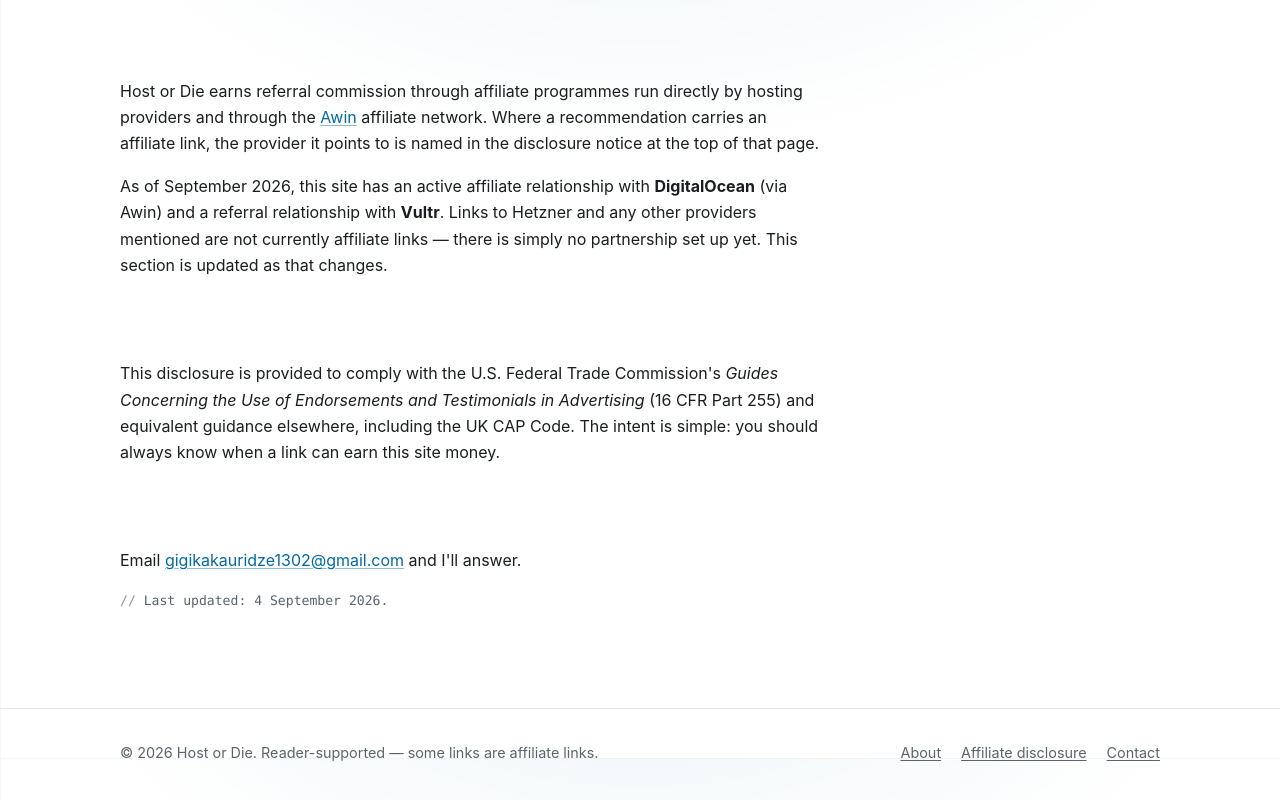
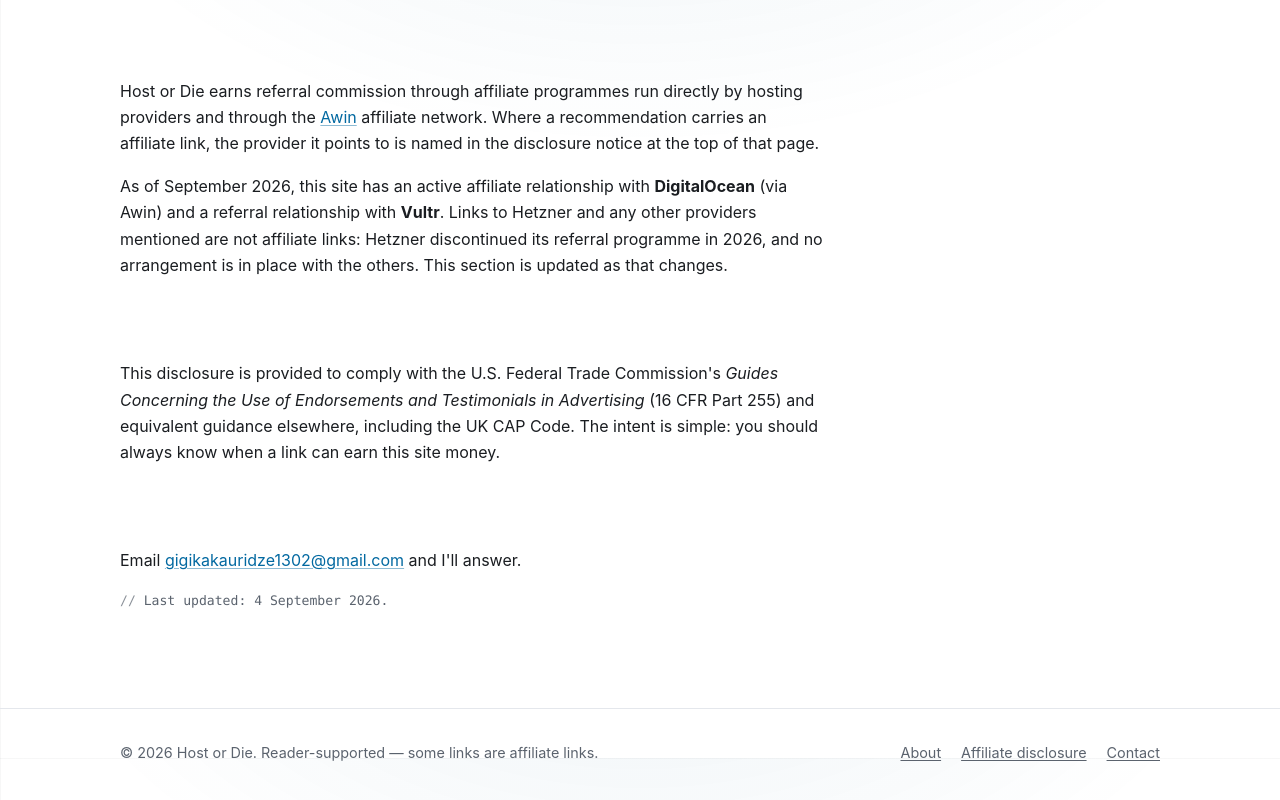
Before and after one commit to KAKAURIDZE-GIGI/affirmation, a Next.js app: page /disclosure in a window 1280 px wide. Shown: the part 842-1642 px from the top of the page. Built offline with nearby package versions, Linux system fonts and the light colour scheme; no server answers.

Commit message:
Updated Hetzer status

```diff
--- a/app/disclosure/page.tsx
+++ b/app/disclosure/page.tsx
@@ -75,8 +75,9 @@
         As of September 2026, this site has an active affiliate relationship
         with <strong>DigitalOcean</strong> (via Awin) and a referral
         relationship with <strong>Vultr</strong>. Links to Hetzner and any other
-        providers mentioned are not currently affiliate links — there is simply
-        no partnership set up yet. This section is updated as that changes.
+        providers mentioned are not affiliate links: Hetzner discontinued its
+        referral programme in 2026, and no arrangement is in place with the
+        others. This section is updated as that changes.
       </p>
 
       <h2>FTC &amp; advertising standards</h2>
```
Also changed, not shown: app/deploy-node-app-hetzner/page.tsx (+6 -5 lines).
